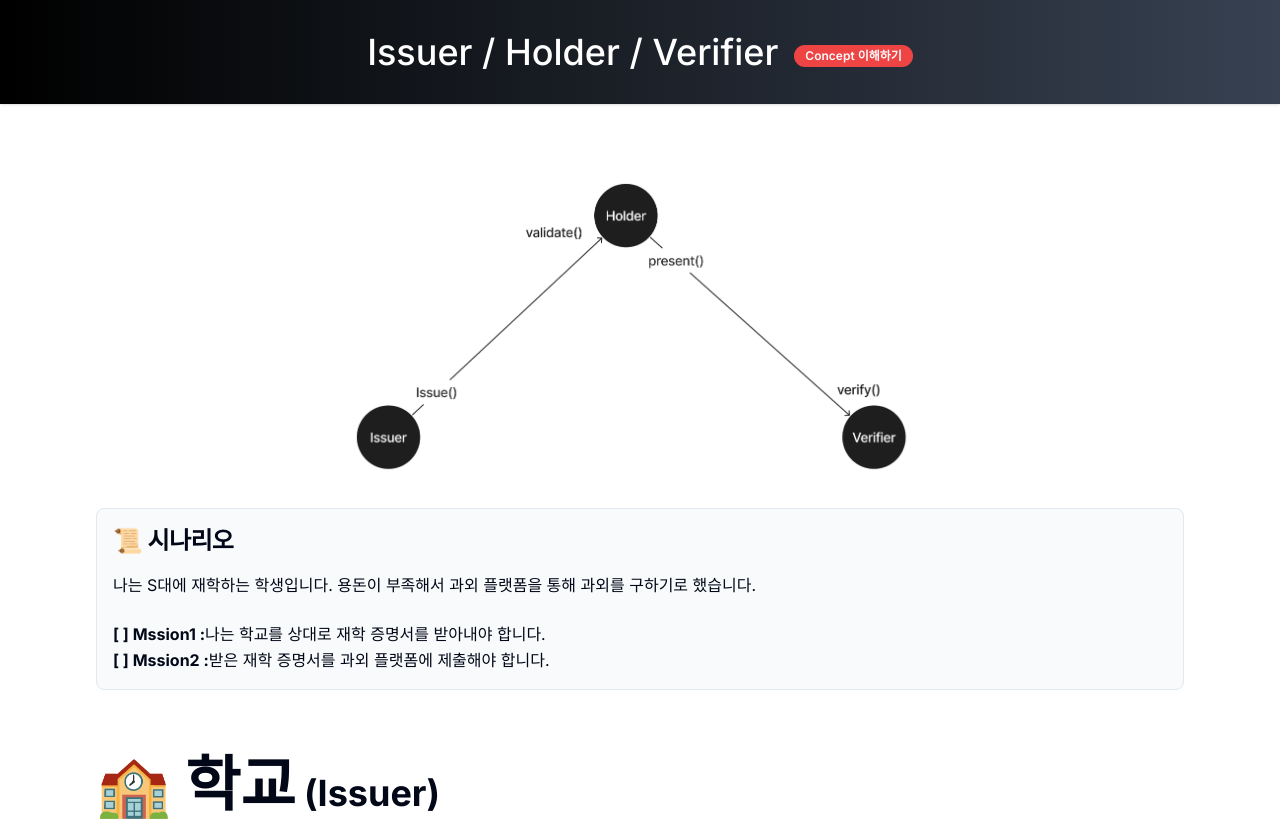
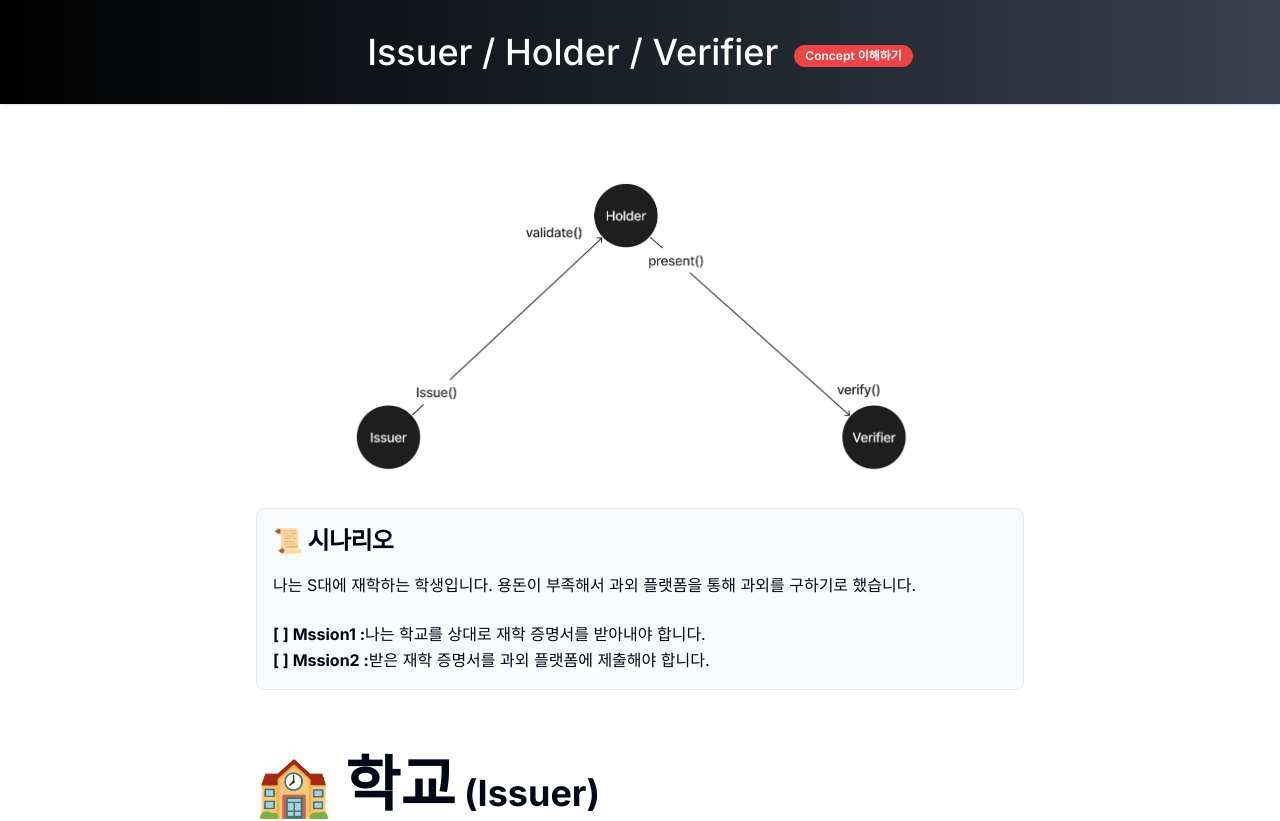
Before and after one commit to yunseorim1116/vc-vp, a Next.js app: page / in a window 1280 px wide. Shown: the top 821 px of the page. Built offline with nearby package versions, Linux system fonts and the light colour scheme; what tailwind-highlightjs would draw is missing.

Commit message:
style: add mobile

```diff
--- a/app/globals.css
+++ b/app/globals.css
@@ -74,9 +74,6 @@
     @apply bg-background text-foreground;
   }
 }
-.main-container {
-  width: 100%;
-}
 
 @media screen and (max-width: 768px) {
   .main-container {
```
